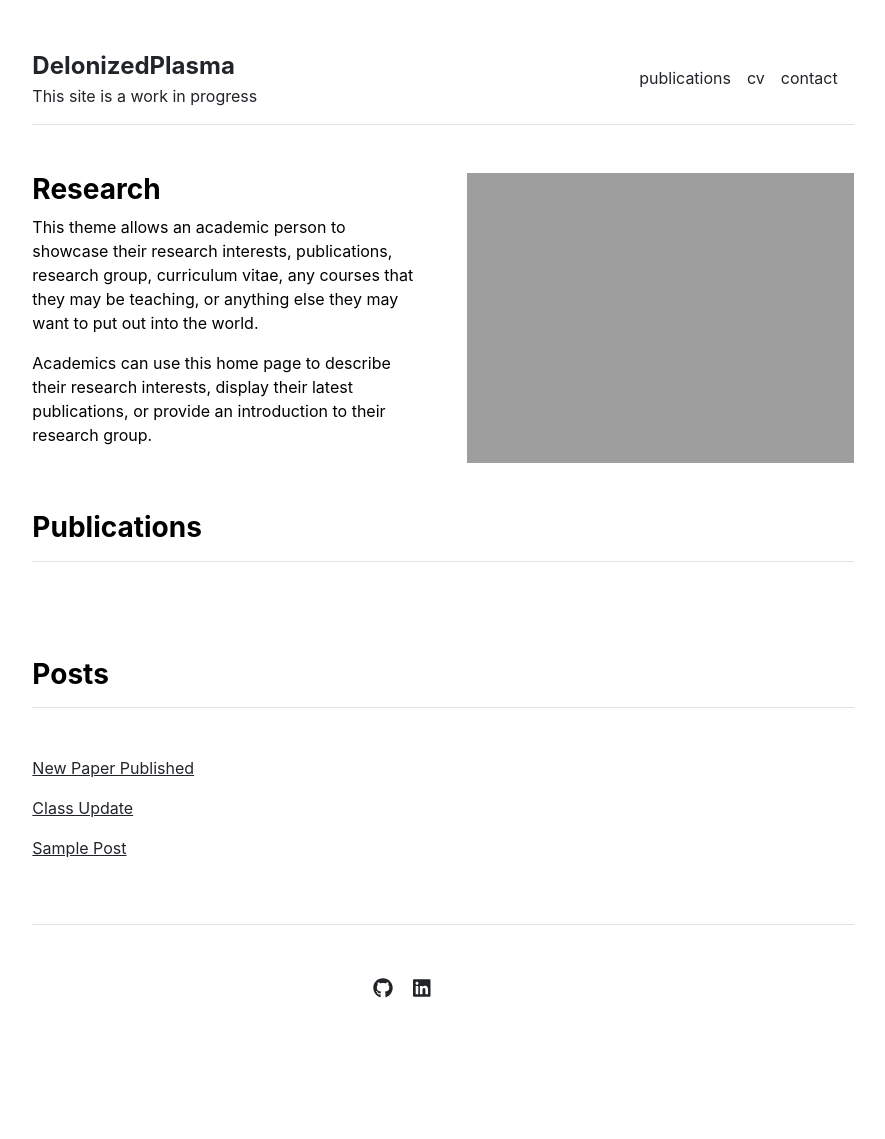
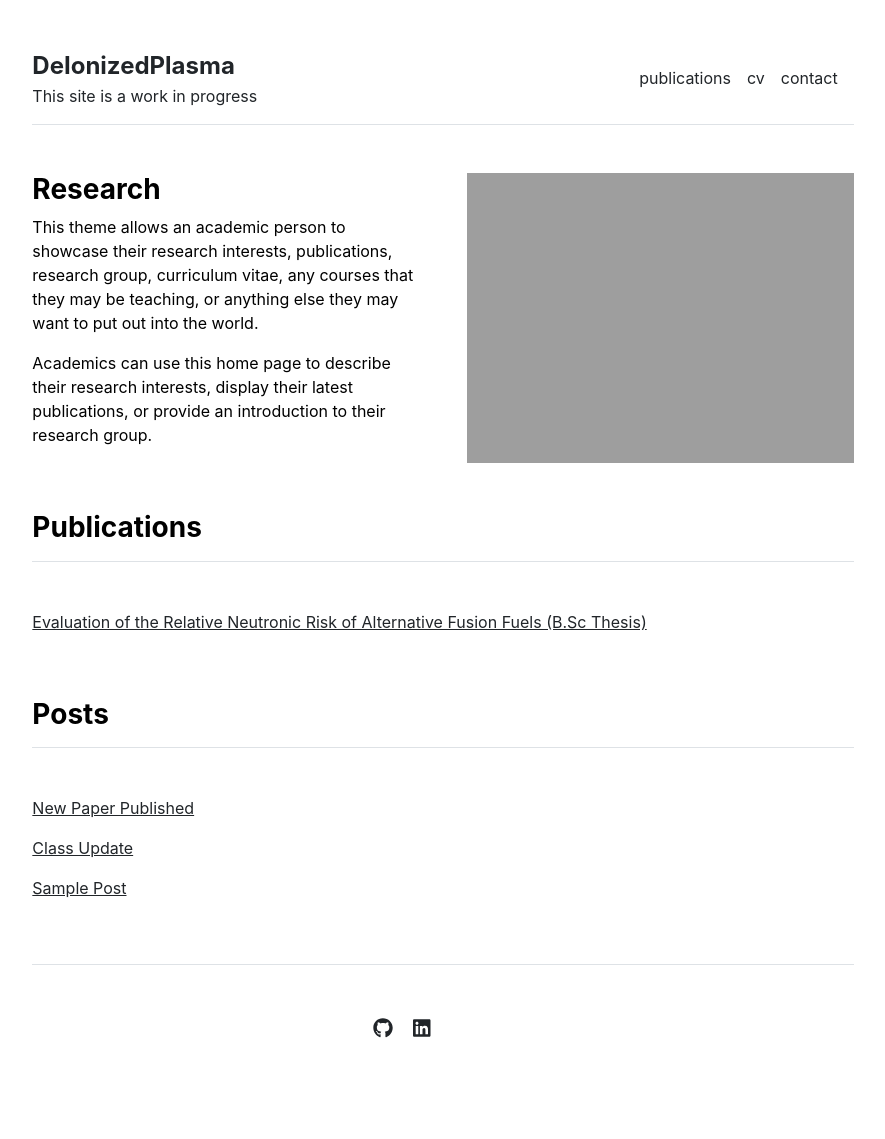
Before and after one commit to DeIonizedPlasma/deionizedplasma.github.io, a Jekyll site: the page built from index.md, in a window 1280 px wide. Shown: the whole page, without its empty margins (197-1082 px from the left). Built offline with Jekyll 4.4.1, drawn with Linux system fonts in a browser that asks for light colours; before the commit the page ends 1099 px from its top, so only the background shows below that.

Commit message:
quick fix for pubs

```diff
--- a/_data/publications.yml
+++ b/_data/publications.yml
@@ -1,2 +1,5 @@
 index:
 - {name: 'Evaluation of the Relative Neutronic Risk of Alternative Fusion Fuels (B.Sc Thesis)', url: '/publications/Jerkins-josephwj-sb-nse-2021-thesis.pdf'}
+
+featured:
+- {name: 'Evaluation of the Relative Neutronic Risk of Alternative Fusion Fuels (B.Sc Thesis)', url: '/publications/Jerkins-josephwj-sb-nse-2021-thesis.pdf'}
```
